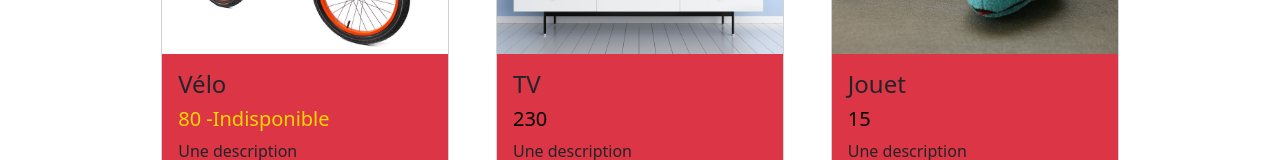
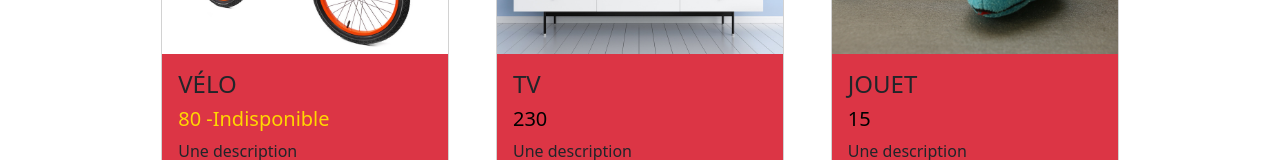
Before and after one commit to AEFaour/Angular-V14.2.9, an Angular app: page / in a window 1280 px wide. Shown: the part 324-484 px from the top of the page. Built offline with nearby package versions, Linux system fonts and the light colour scheme.

Commit message:
Create & use Service

```diff
--- a/src/app/app.component.ts
+++ b/src/app/app.component.ts
@@ -1,4 +1,5 @@
 import { Component, OnInit } from '@angular/core';
+import { DataService } from './data.service';
 
 @Component({
   selector: 'app-root',
@@ -8,45 +9,14 @@ import { Component, OnInit } from '@angular/core';
 export class AppComponent implements OnInit {
   title: string = 'labonneaffaire';
   message: string = "";
-  data: any = [
-    ["Vélo", "TV", "Jouet"],
-    [80, 230, 15],
-    ["Un super vélo tout terrain", "Très bonne qualité d'écran", "Neuf, jamais utilisé"],
-    ["velo.jpeg", "tv.jpeg", "jouet.jpeg"],
-    ["Un vélo", "Une télévision", "Un jouet pour enfant"],
-    [false, true, true]
-  ];
+  list;
 
-  list = [
-    {
-      titreArticle: this.data[0][0],
-      prixArticle: this.data[1][0],
-      description: this.data[2][0],
-      urlImg: `../assets/images/${this.data[3][0]}`,
-      textAltImg: this.data[4][0],
-      dispo: this.data[5][0]
-    },
-    {
-      titreArticle: this.data[0][1],
-      prixArticle: this.data[1][1],
-      description: this.data[2][1],
-      urlImg: `../assets/images/${this.data[3][1]}`,
-      textAltImg: this.data[4][1],
-      dispo: this.data[5][1]
-    },
-    {
-      titreArticle: this.data[0][2],
-      prixArticle: this.data[1][2],
-      description: this.data[2][2],
-      urlImg: `../assets/images/${this.data[3][2]}`,
-      textAltImg: this.data[4][2],
-      dispo: this.data[5][2]
-    }
-  ]
+  constructor(private dataService: DataService) {
 
-  constructor() { }
+  }
 
   ngOnInit(): void {
+    this.list = this.dataService.listArticle;
     console.log("Ici ngOnInit()");
   }
 
--- a/src/app/app.module.ts
+++ b/src/app/app.module.ts
@@ -5,6 +5,7 @@ import { AppRoutingModule } from './app-routing.module';
 import { AppComponent } from './app.component';
 import { ArticleComponent } from './article/article.component';
 import { FormsModule } from '@angular/forms';
+import { DataService } from './data.service';
 
 @NgModule({
   declarations: [
@@ -16,7 +17,7 @@ import { FormsModule } from '@angular/forms';
     AppRoutingModule,
     FormsModule
   ],
-  providers: [],
+  providers: [DataService],
   bootstrap: [AppComponent]
 })
 export class AppModule { }
--- a/src/app/article/article.component.html
+++ b/src/app/article/article.component.html
@@ -1,7 +1,7 @@
 <div class="card articleInfo">
     <img [src]="urlImg" [alt]="textAltImg">
     <div class="card-body bg-danger">
-        <h4 class="card-title">{{titreArticle}}</h4>
+        <h4 class="card-title">{{titreArticle | uppercase}}</h4>
         <h5 class="card-title" [ngStyle]="{color : getColor()}">{{prixArticle}}
             <span *ngIf="dispo === false">-Indisponible</span>
         </h5>
--- /dev/null
+++ b/src/app/data.service.ts
@@ -0,0 +1,45 @@
+import { Injectable } from '@angular/core';
+
+@Injectable({
+  providedIn: 'root'
+})
+export class DataService {
+
+
+  data: any = [
+    ["Vélo", "TV", "Jouet"],
+    [80, 230, 15],
+    ["Un super vélo tout terrain", "Très bonne qualité d'écran", "Neuf, jamais utilisé"],
+    ["velo.jpeg", "tv.jpeg", "jouet.jpeg"],
+    ["Un vélo", "Une télévision", "Un jouet pour enfant"],
+    [false, true, true]
+  ];
+
+  listArticle = [
+    {
+      titreArticle: this.data[0][0],
+      prixArticle: this.data[1][0],
+      description: this.data[2][0],
+      urlImg: `../assets/images/${this.data[3][0]}`,
+      textAltImg: this.data[4][0],
+      dispo: this.data[5][0]
+    },
+    {
+      titreArticle: this.data[0][1],
+      prixArticle: this.data[1][1],
+      description: this.data[2][1],
+      urlImg: `../assets/images/${this.data[3][1]}`,
+      textAltImg: this.data[4][1],
+      dispo: this.data[5][1]
+    },
+    {
+      titreArticle: this.data[0][2],
+      prixArticle: this.data[1][2],
+      description: this.data[2][2],
+      urlImg: `../assets/images/${this.data[3][2]}`,
+      textAltImg: this.data[4][2],
+      dispo: this.data[5][2]
+    }
+  ]
+  constructor() { }
+}
```
Also changed, not shown: 1 other file (tests, documents, lock files or other folders).
